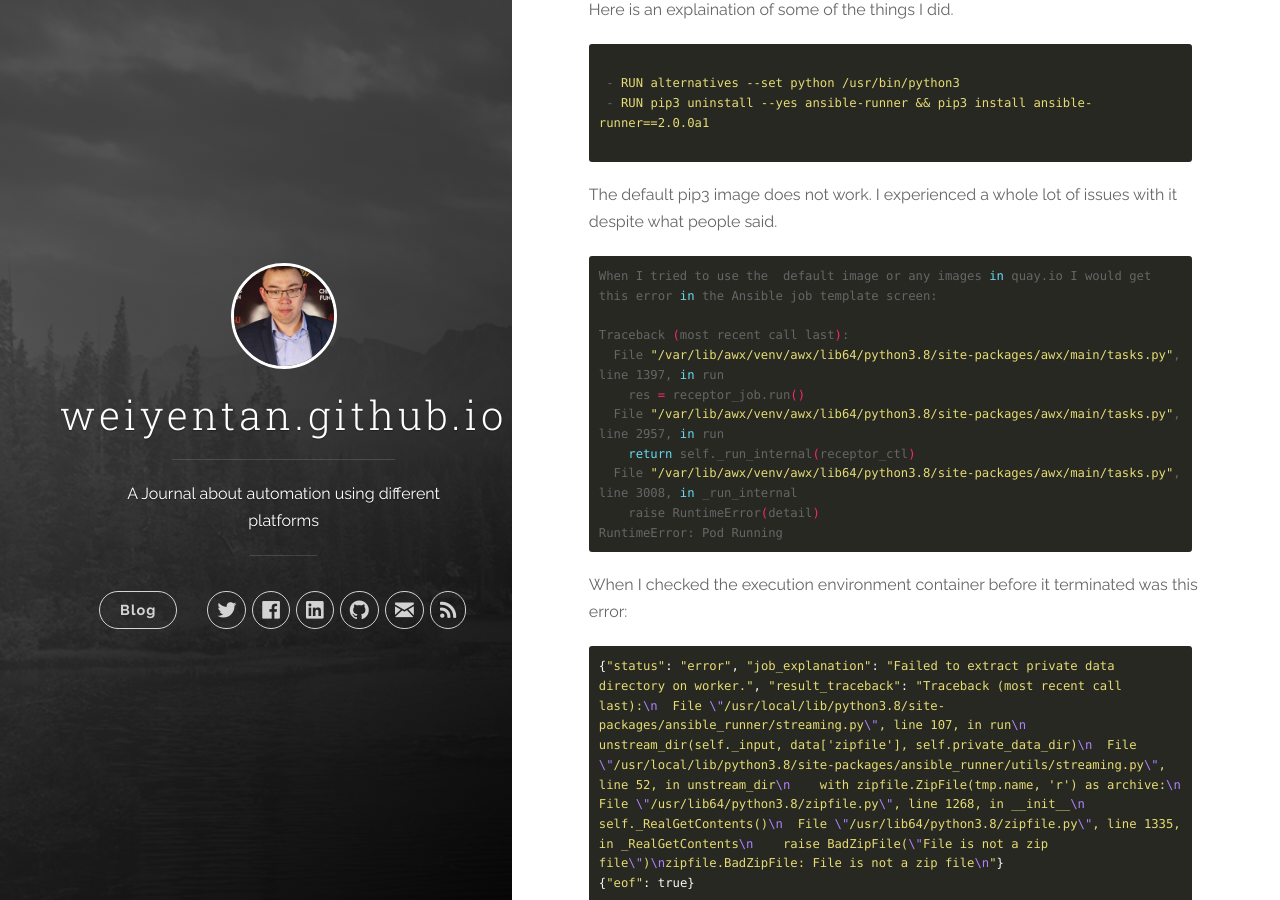
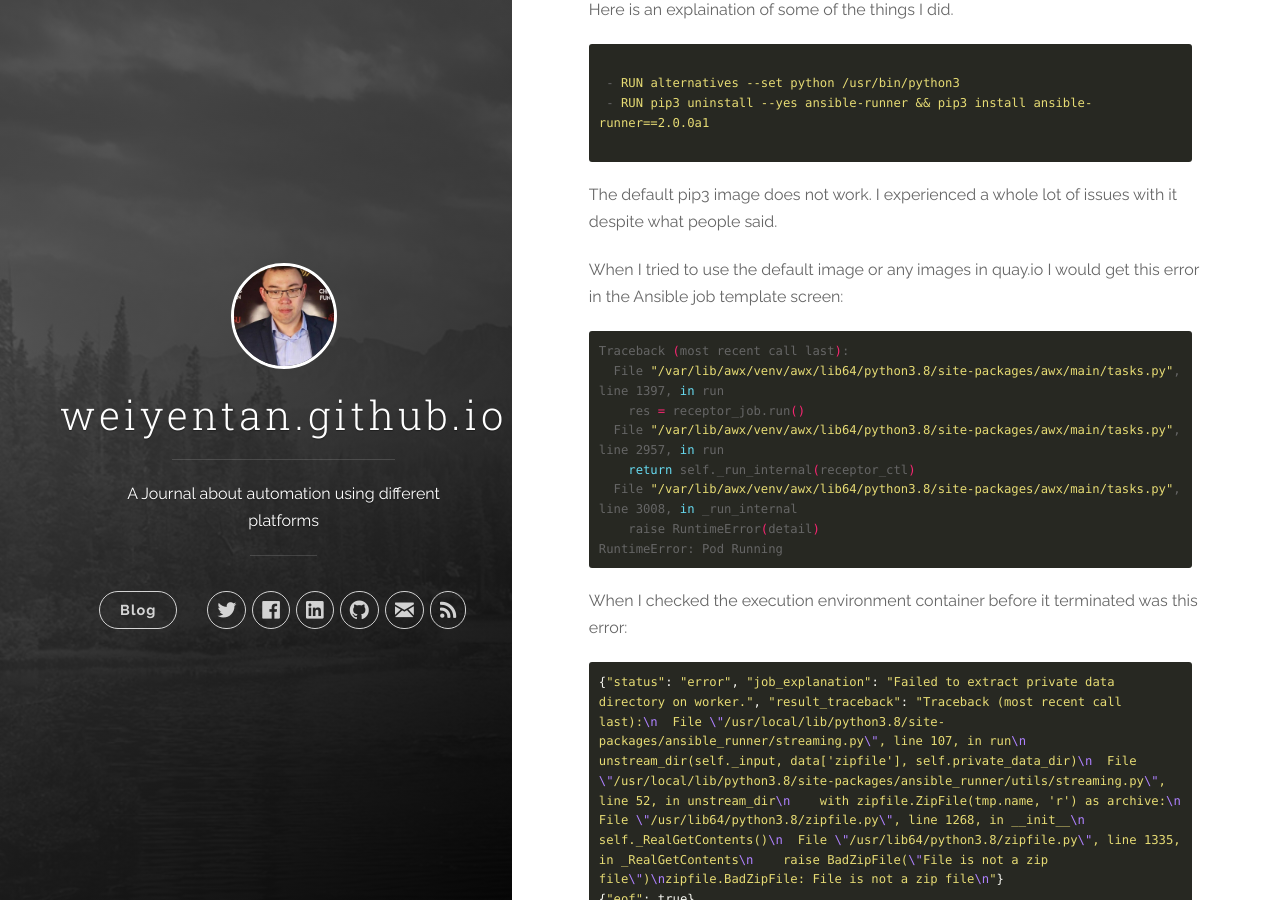
Before and after one commit to weiyentan/weiyentan.github.io, a Jekyll site: the page built from _posts/2021-05-02-creating-execution-environments.markdown, in a window 1280 px wide and 900 px high, scrolled down 3515 px. Built offline with Jekyll 4.4.1, drawn with Linux system fonts in a browser that asks for light colours; comment, search, counter and statistics services are not loaded.

Commit message:
corrected text formatting

````diff
--- a/_posts/2021-05-02-creating-execution-environments.markdown
+++ b/_posts/2021-05-02-creating-execution-environments.markdown
@@ -130,9 +130,10 @@ Here is an explaination of some of the things I did.
 ```
 The default pip3 image does not work. I experienced a whole lot of issues with it despite what people said.
 
-```bash
+
 When I tried to use the  default image or any images in quay.io I would get this error in the Ansible job template screen:
 
+```bash
 Traceback (most recent call last):
   File "/var/lib/awx/venv/awx/lib64/python3.8/site-packages/awx/main/tasks.py", line 1397, in run
     res = receptor_job.run()
````
